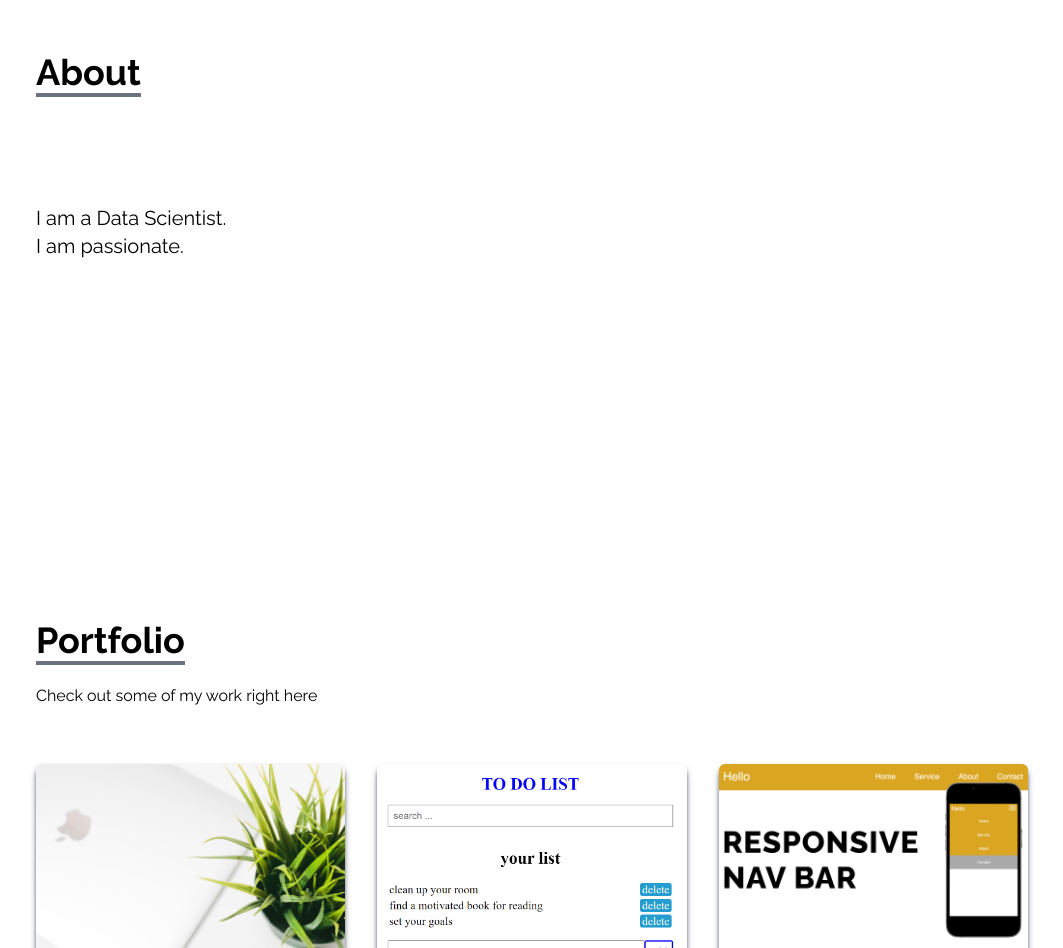
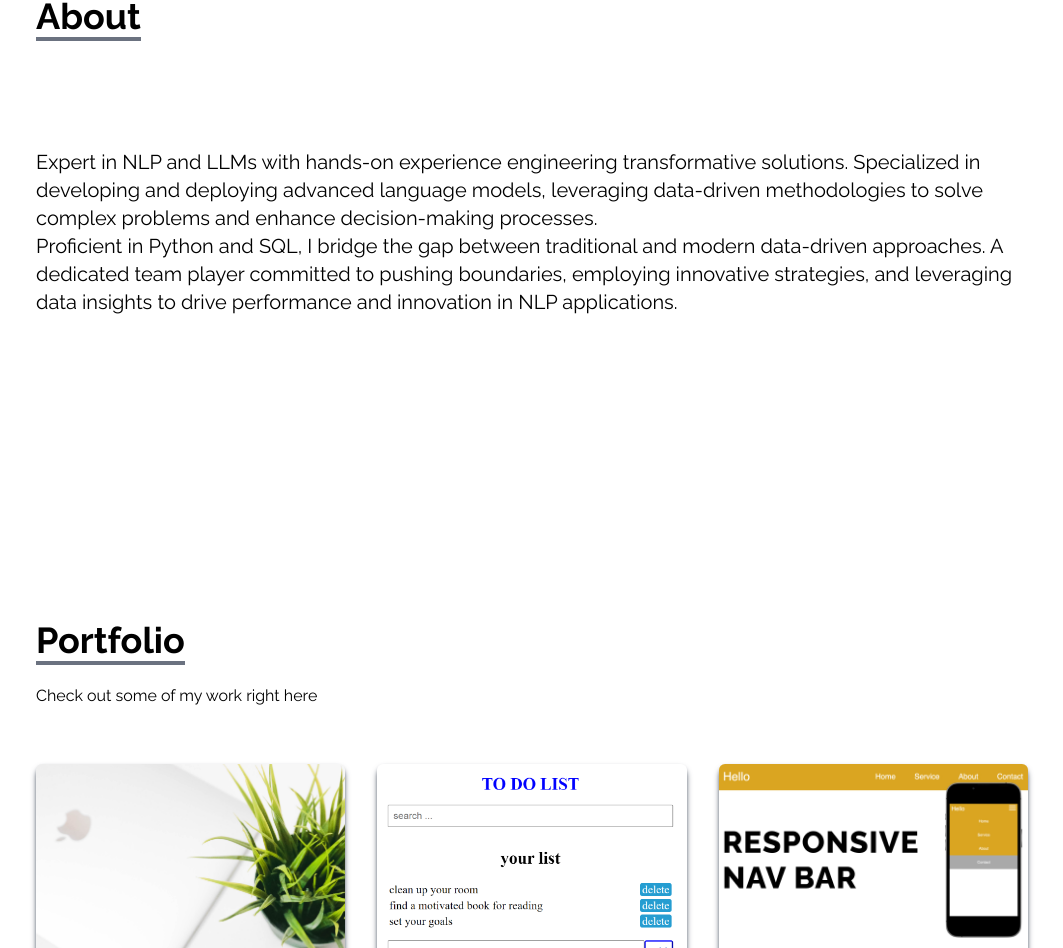
Before and after one commit to aminkhoram/portfolio, a React (Create React App) app: page / in a window 1280 px wide. Shown: the part 1044-1992 px from the top of the page, without its empty margins (108-1171 px from the left). Built offline with nearby package versions, Linux system fonts and the light colour scheme.

Commit message:
changed the about

```diff
--- a/src/components/About.jsx
+++ b/src/components/About.jsx
@@ -7,10 +7,12 @@ const About = () => {
             </div>
             <div>
                 <p className="text-xl mt-20">
-                    I am a Data Scientist.
+                Expert in NLP and LLMs with hands-on experience engineering transformative solutions. Specialized in developing and deploying advanced language models, leveraging data-driven methodologies to solve complex problems and enhance decision-making processes.
+
                 </p>
                 <p className="text-xl">
-                    I am passionate.
+                Proficient in Python and SQL, I bridge the gap between traditional and modern data-driven approaches. A dedicated team player committed to pushing boundaries, employing innovative strategies, and leveraging data insights to drive performance and innovation in NLP applications.
+
                 </p>
             </div>
             </div>
```
